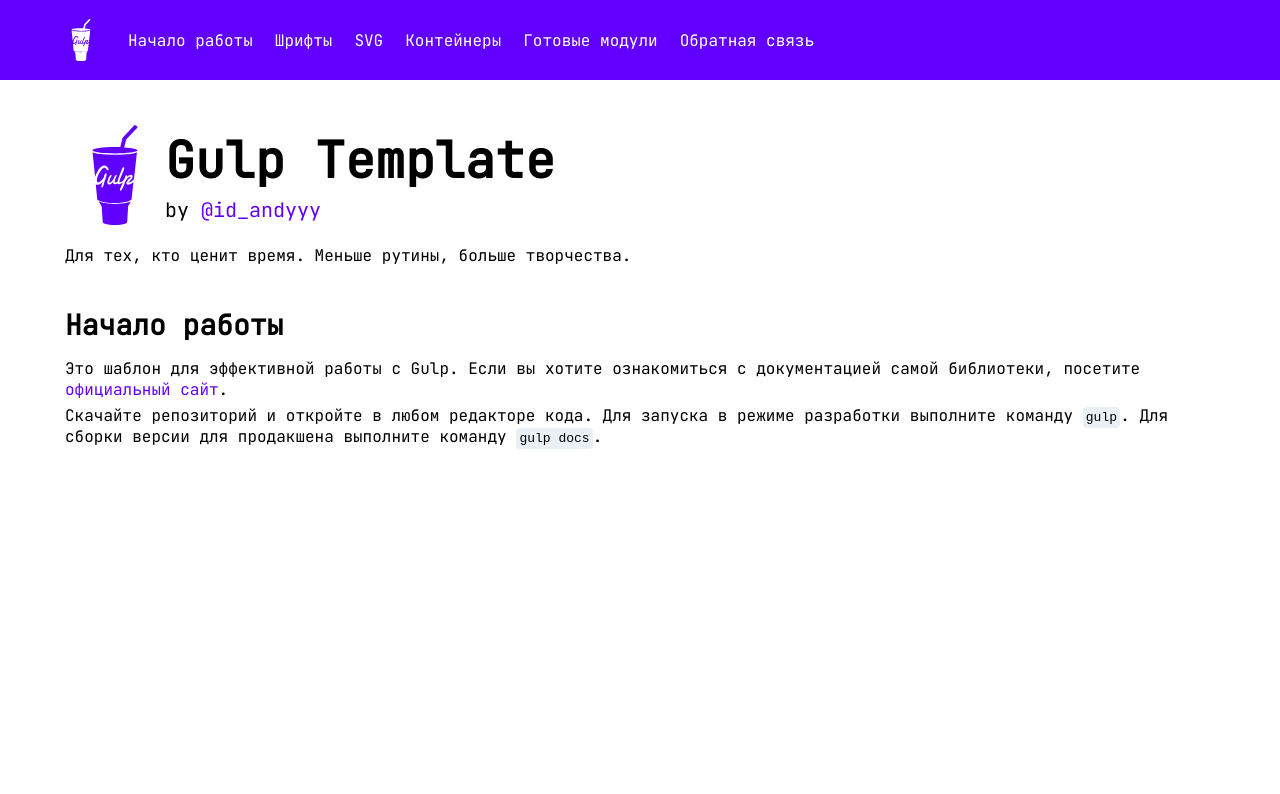
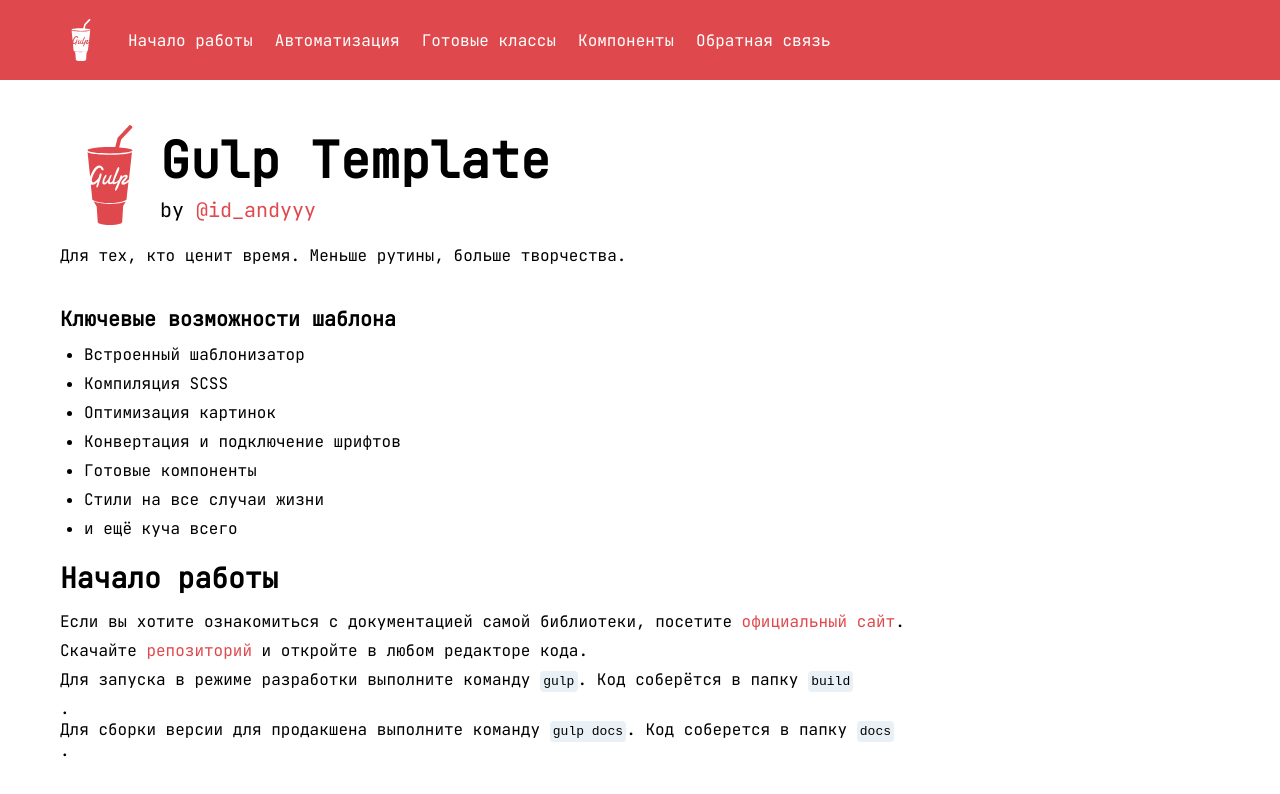
Before and after one commit to id-andyyy/gulp-template, a website: page src/html/index.html in a window 1280 px wide. Drawn offline with nearby package versions, Linux system fonts and the light colour scheme; files that its build step writes are made by us from their sources; files whose address does not match are found by name.

Commit message:
Add about and start sections

```diff
--- /dev/null
+++ b/src/html/blocks/about.html
@@ -0,0 +1,28 @@
+<section class="about">
+  <div class="about__title title">
+    <svg class="icon icon_gulp title__icon">
+      <use href="./img/svgsprite/sprite.symbol.svg#gulp"></use>
+    </svg>
+    <div class="title__text">
+      <h1 class="h1">Gulp Template</h1>
+      <div class="title__sign">by <a href="https://github.com/id-andyyy" target="_blank" class="title__link link-animation">@id_andyyy</a></div>
+    </div>
+  </div>
+  <div class="about__description description">
+    <div class="description__slogan">
+      Для тех, кто ценит время. Меньше рутины, больше творчества.
+    </div>
+    <div class="description__features">
+      <h3 class="h3">Ключевые возможности шаблона</h3>
+      <ul class="list">
+        <li>Встроенный шаблонизатор</li>
+        <li>Компиляция SCSS</li>
+        <li>Оптимизация картинок</li>
+        <li>Конвертация и подключение шрифтов</li>
+        <li>Готовые компоненты</li>
+        <li>Стили на все случаи жизни</li>
+        <li>и ещё куча всего</li>
+      </ul>
+    </div>
+  </div>
+</section>
--- a/src/html/blocks/header.html
+++ b/src/html/blocks/header.html
@@ -14,10 +14,9 @@
           <div class="menu__row">
             <ul class="menu__list menu-list">
               <li class="menu-list__item"><a href="#start" class="menu-list__link link-animation">Начало работы</a></li>
-              <li class="menu-list__item"><a href="#fonts" class="menu-list__link link-animation">Шрифты</a></li>
-              <li class="menu-list__item"><a href="#svg" class="menu-list__link link-animation">SVG</a></li>
-              <li class="menu-list__item"><a href="#containers" class="menu-list__link link-animation">Контейнеры</a></li>
-              <li class="menu-list__item"><a href="#modules" class="menu-list__link link-animation">Готовые модули</a></li>
+              <li class="menu-list__item"><a href="#automation" class="menu-list__link link-animation">Автоматизация</a></li>
+              <li class="menu-list__item"><a href="#classes" class="menu-list__link link-animation">Готовые классы</a></li>
+              <li class="menu-list__item"><a href="#components" class="menu-list__link link-animation">Компоненты</a></li>
               <li class="menu-list__item"><a href="#feedback" class="menu-list__link link-animation">Обратная связь</a></li>
             </ul>
           </div>
--- a/src/html/blocks/start.html
+++ b/src/html/blocks/start.html
@@ -1,23 +1,11 @@
-<section class="start">
-  <div class="start__title title">
-    <svg class="icon icon_gulp title__icon">
-      <use href="./img/svgsprite/sprite.symbol.svg#gulp"></use>
-    </svg>
-    <div class="title__text">
-      <h1 class="title__heading">Gulp Template</h1>
-      <div class="title__sign">by <a href="https://github.com/id-andyyy" target="_blank" class="title__link link-animation">@id_andyyy</a></div>
+<section class="start" id="start">
+  <div class="start__build build">
+    <h2 class="build__heading h2">Начало работы</h2>
+    <div class="build__text">
+      Если вы хотите ознакомиться с документацией самой библиотеки, посетите <a href="https://gulpjs.com/docs/en/getting-started/quick-start/" target="_blank" class="link link-animation">официальный сайт</a>.
     </div>
-  </div>
-  <div class="start__description">
-    Для тех, кто ценит время. Меньше рутины, больше творчества.
-  </div>
-  <div class="start__build build">
-    <h2 class="build__heading">Начало работы</h2>
-    <div class="build__text">
-      Это шаблон для эффективной работы с Gulp. Если вы хотите ознакомиться с документацией самой библиотеки, посетите <a href="https://gulpjs.com/docs/en/getting-started/quick-start/" target="_blank" class="link link-animation">официальный сайт</a>.
-    </div>
-    <div class="build__text">
-      Скачайте <a href="" target="_blank">репозиторий</a> и откройте в любом редакторе кода. Для запуска в режиме разработки выполните команду <code>gulp</code>. Для сборки версии для продакшена выполните команду <code>gulp docs</code>.
-    </div>
+    <div class="build__text">Скачайте <a href="https://github.com/id-andyyy/gulp-template" target="_blank" class="link link-animation">репозиторий</a> и откройте в любом редакторе кода.</div>
+    <div class="build__text">Для запуска в режиме разработки выполните команду <code>gulp</code>. Код соберётся в папку <code>build</code></div>.
+    <div>Для сборки версии для продакшена выполните команду <code>gulp docs</code>. Код соберется в папку <code>docs</code></div>.
   </div>
 </section>
--- a/src/html/index.html
+++ b/src/html/index.html
@@ -15,6 +15,7 @@
   @@include("./blocks/header.html")
   <main class="main">
     <div class="container">
+      @@include("./blocks/about.html")
       @@include("./blocks/start.html")
     </div>
   </main>
--- a/src/scss/base/_base.scss
+++ b/src/scss/base/_base.scss
@@ -8,10 +8,43 @@
   padding-top: adaptive-value(114, 125);
 }
 
+ul.list,
+ol.list {
+  padding-left: 1.5rem;
+}
+
+ul.list {
+  li {
+    list-style: disc;
+    margin-bottom: 0.5rem;
+  }
+}
+
+ol.list li {
+  list-style: decimal;
+}
+
 code {
   background-color: var(--code-color);
   padding: 0.2rem;
   border-radius: 4px;
+}
+
+h1 {
+  font-size: adaptive-value(26, 50);
+  font-weight: 600;
+}
+
+h2 {
+  font-size: adaptive-value(24, 28);
+  font-weight: 600;
+  margin: 0 0 adaptive-value(10, 15) 0;
+}
+
+h3 {
+  font-size: adaptive-value(18, 20);
+  font-weight: 600;
+  margin: 0 0 adaptive-value(10, 12);
 }
 
 .link {
--- a/src/scss/base/_vars.scss
+++ b/src/scss/base/_vars.scss
@@ -11,7 +11,7 @@
   // Main colors
   --page-bg: #fff;
   --text-color: #000;
-  --main-color: #6200ff;
+  --main-color: #df494d;
   --light-color: #ffffff;
   --accent-color: #ac182c;
   --link-color: #2578c8;
--- /dev/null
+++ b/src/scss/blocks/_about.scss
@@ -0,0 +1,46 @@
+.about {
+  &__title {
+    margin: 0 0 20px 0;
+  }
+
+  &__description {
+    margin: 0 0 20px 0;
+  }
+}
+
+.title {
+  display: flex;
+  align-items: center;
+  height: adaptive-value(80, 100);
+
+  &__icon {
+    width: adaptive-value(80, 100);
+    height: 100%;
+  }
+
+  &__text {
+    display: flex;
+    flex-direction: column;
+    justify-content: space-around;
+    height: 100%;
+  }
+
+  &__sign {
+    font-size: adaptive-value(18, 20);
+    font-weight: 500;
+  }
+
+  &__link {
+    color: var(--main-color);
+  }
+
+  &__link.link-animation::before {
+    background-color: var(--main-color);
+  }
+}
+
+.description {
+  &__slogan {
+    margin: 0 0 40px 0;
+  }
+}
--- a/src/scss/blocks/_start.scss
+++ b/src/scss/blocks/_start.scss
@@ -1,59 +1,5 @@
-.start {
-  margin: 0 5px;
-
-  &__title {
-    margin: 0 0 20px 0;
-  }
-
-  &__description {
-    margin: 0 0 40px 0;
+.build {
+  &__text {
+    margin: 0 0 8px 0;
   }
 }
-
-.title {
-  display: flex;
-  align-items: center;
-  height: adaptive-value(80, 100);
-
-  &__icon {
-    width: adaptive-value(80, 100);
-    height: 100%;
-  }
-
-  &__text {
-    display: flex;
-    flex-direction: column;
-    justify-content: space-around;
-    height: 100%;
-  }
-
-  &__heading {
-    font-size: adaptive-value(26, 50);
-    font-weight: 600;
-  }
-
-  &__sign {
-    font-size: adaptive-value(18, 20);
-    font-weight: 500;
-  }
-
-  &__link {
-    color: var(--main-color);
-  }
-
-  &__link.link-animation::before {
-    background-color: var(--main-color);
-  }
-}
-
-.build {
-  &__heading {
-    font-size: adaptive-value(24, 28);
-    font-weight: 600;
-    margin: 0 0 adaptive-value(10, 15) 0;
-  }
-
-  &__text {
-    margin: 0 0 5px 0;
-  }
-}
--- a/src/scss/main.scss
+++ b/src/scss/main.scss
@@ -2,6 +2,7 @@
 @import "./base/nullstyle";
 @import "./base/vars";
 @import "./base/mixins";
+@import "./base/icons";
 @import "./base/fonts-autogen";
 @import "./base/base";
 @import "./base/utils";
```
Also changed, not shown: gulp/dev.js (+0 -17 lines), build/css/main.css, build/index.html, src/scss/base/_icons.scss (renamed from src/scss/blocks/_icons.scss).
